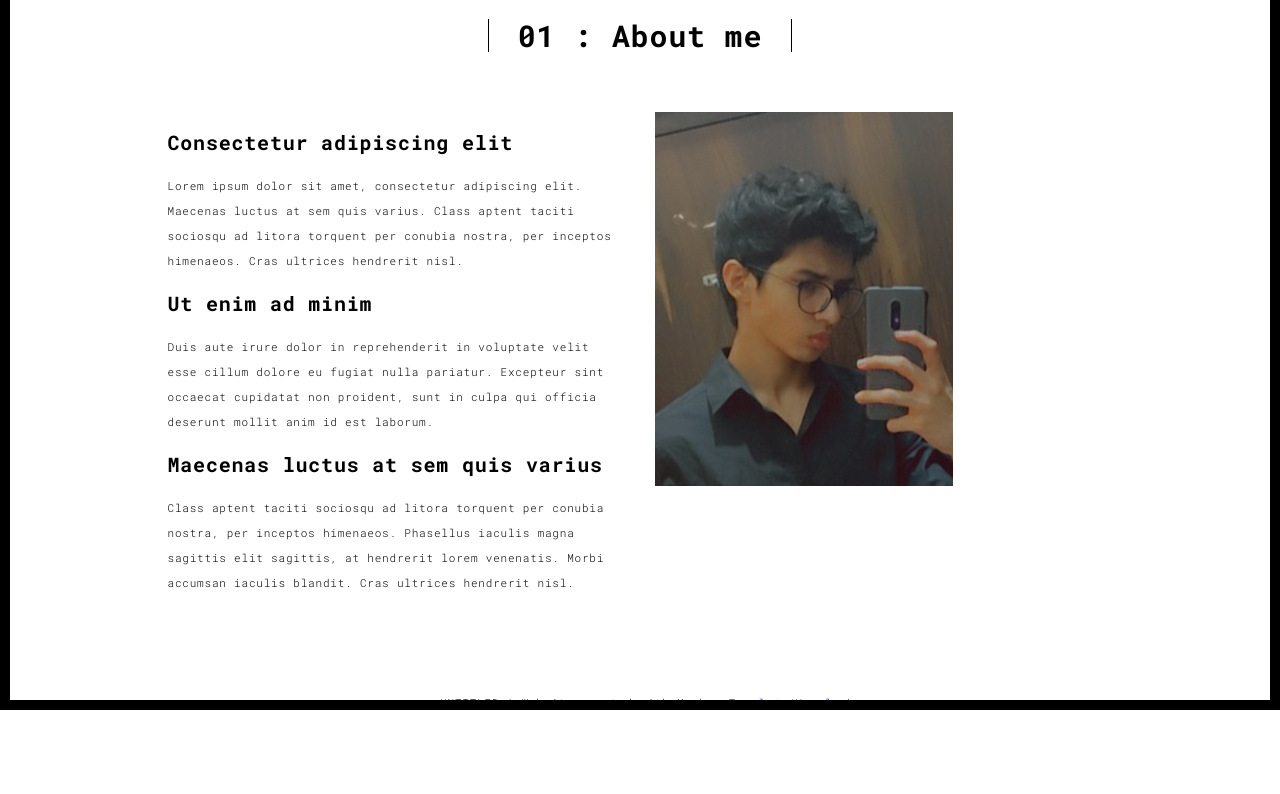
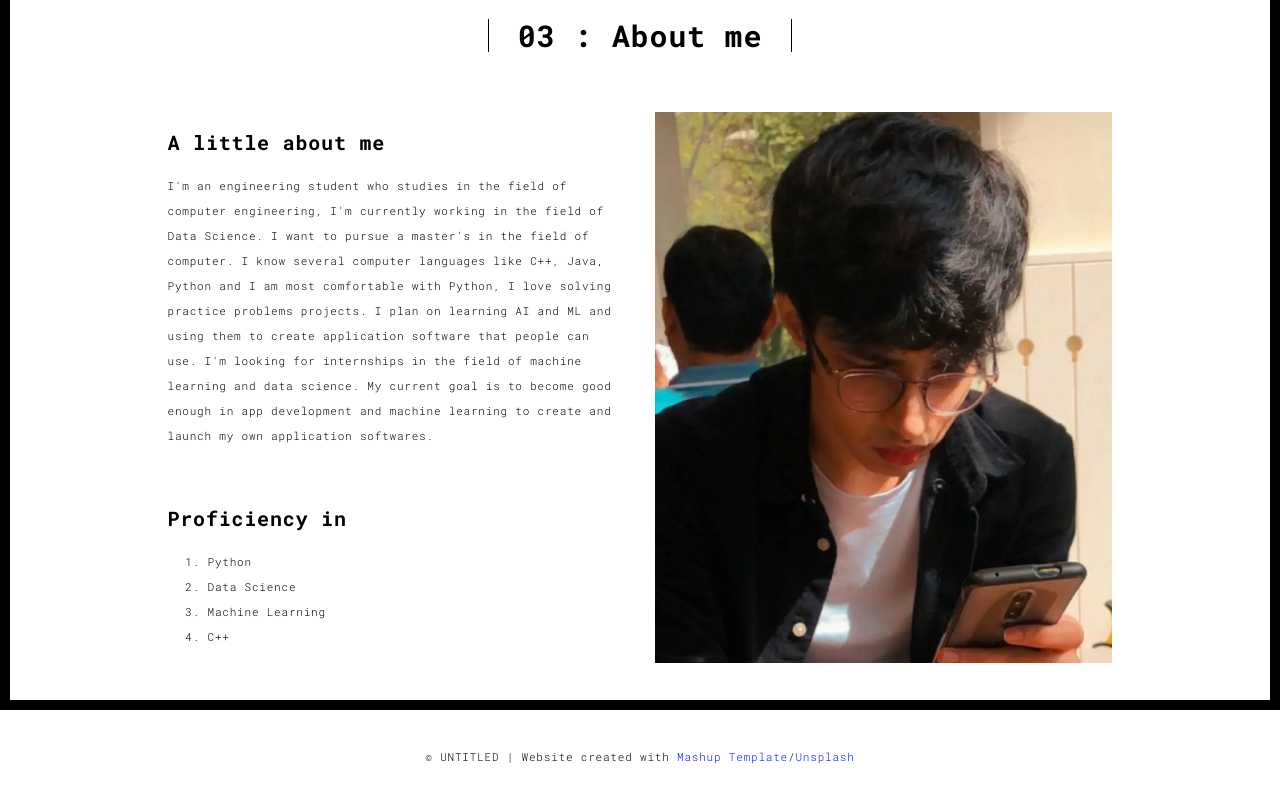
Before and after one commit to rishabhrao12/portfo, a Flask app: page /about.html in a window 1280 px wide. Shown: the part 90-884 px from the top of the page. Before the commit the page ends 800 px from the top, so only its background shows below. Run offline with Flask 2, Linux system fonts and the light colour scheme; some libraries are stand-ins or nearby versions.

Commit message:
changed files

```diff
--- a/templates/about.html
+++ b/templates/about.html
@@ -54,26 +54,32 @@
       <div class="row">
         <div class="col-xs-12">
           <div class="section-container-spacer text-center">
-            <h1 class="h2">01 : About me</h1>
+            <h1 class="h2">03 : About me</h1>
           </div>
 
           <div class="row">
             <div class="col-md-10 col-md-offset-1">
               <div class="row">
                 <div class="col-xs-12 col-md-6">
-                  <h3>Consectetur adipiscing elit</h3>
-                  <p>Lorem ipsum dolor sit amet, consectetur adipiscing elit. Maecenas luctus at sem quis varius.
-                  Class aptent taciti sociosqu ad litora torquent per conubia nostra, per inceptos himenaeos. Cras ultrices hendrerit nisl.</p>
-                  <h3>Ut enim ad minim </h3>
-                  <p>Duis aute irure dolor in reprehenderit in voluptate velit esse
-                  cillum dolore eu fugiat nulla pariatur. Excepteur sint occaecat cupidatat non
-                  proident, sunt in culpa qui officia deserunt mollit anim id est laborum.
-                  <h3>Maecenas luctus at sem quis varius</h3>
+                  <h3>A little about me</h3>
+                  <p>I'm an engineering student who studies in the field of computer engineering, I'm currently working in the field of Data Science. I want to pursue a master's in the field of computer.
+
+I know several computer languages like C++, Java, Python and I am most comfortable with Python, I love solving practice problems projects. I plan on learning AI and ML and using them to create application software that people can use.
+
+I'm looking for internships in the field of machine learning and data science.
+My current goal is to become good enough in app development and machine learning to create and launch my own application softwares.</p><br>
+                  <h3>Proficiency in</h3>
                   <p>
-                  Class aptent taciti sociosqu ad litora torquent per conubia nostra, per inceptos himenaeos. Phasellus iaculis magna sagittis elit sagittis, at hendrerit lorem venenatis. Morbi accumsan iaculis blandit. Cras ultrices hendrerit nisl.</p>
+                      <ol>
+                    <li>Python</li>
+                    <li>Data Science</li>
+                    <li>Machine Learning</li>
+                    <li>C++</li>
+                </ol>
+                  </p>
                 </div>
                 <div class="col-xs-12 col-md-6">
-                  <img src="./static/assets/sideprofile.png" class="img-responsive" alt="">
+                  <img src="./static/assets/coffeeprofile.png" class="img-responsive" alt="">
                 </div>
               </div>
             </div>
--- a/templates/contact.html
+++ b/templates/contact.html
@@ -54,7 +54,7 @@
       <div class="row">
         <div class="col-xs-12">
           <div class="section-container-spacer text-center">
-            <h1 class="h2">03 : Contact me</h1>
+            <h1 class="h2">04 : Contact me</h1>
           </div>
 
           <div class="row">
--- a/templates/index.html
+++ b/templates/index.html
@@ -49,7 +49,7 @@
   </nav>
 </header>
 <!-- Add your site or app content here -->
-  <div class="hero-full-container background-image-container white-text-container" style="background-image: url('./static/assets/space.jpg')">
+  <div class="hero-full-container background-image-container white-text-container" style="background-image: url('./static/assets/pc.jpg')">
     <div class="container">
       <div class="row">
         <div class="col-xs-12">
```
Also changed, not shown: static/assets/coffeeprofile.png, static/assets/pc.jpg (added).
